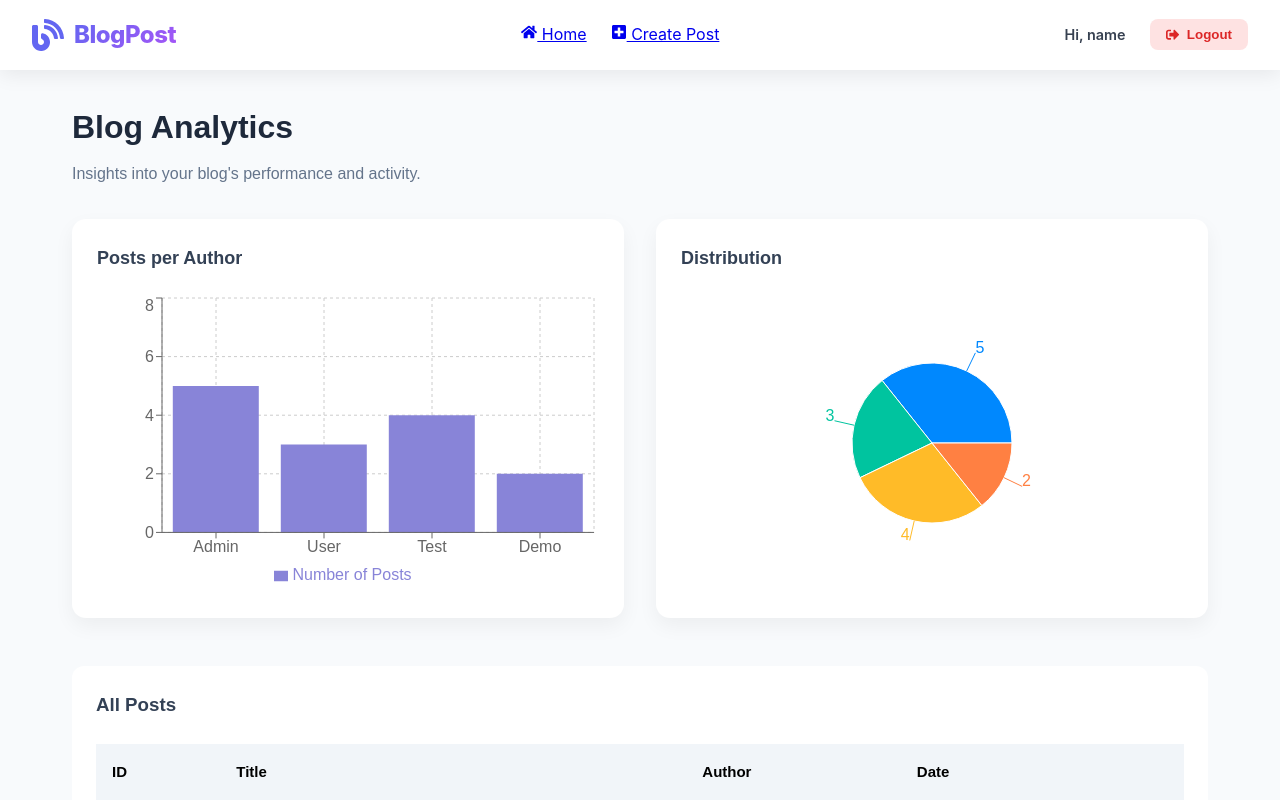
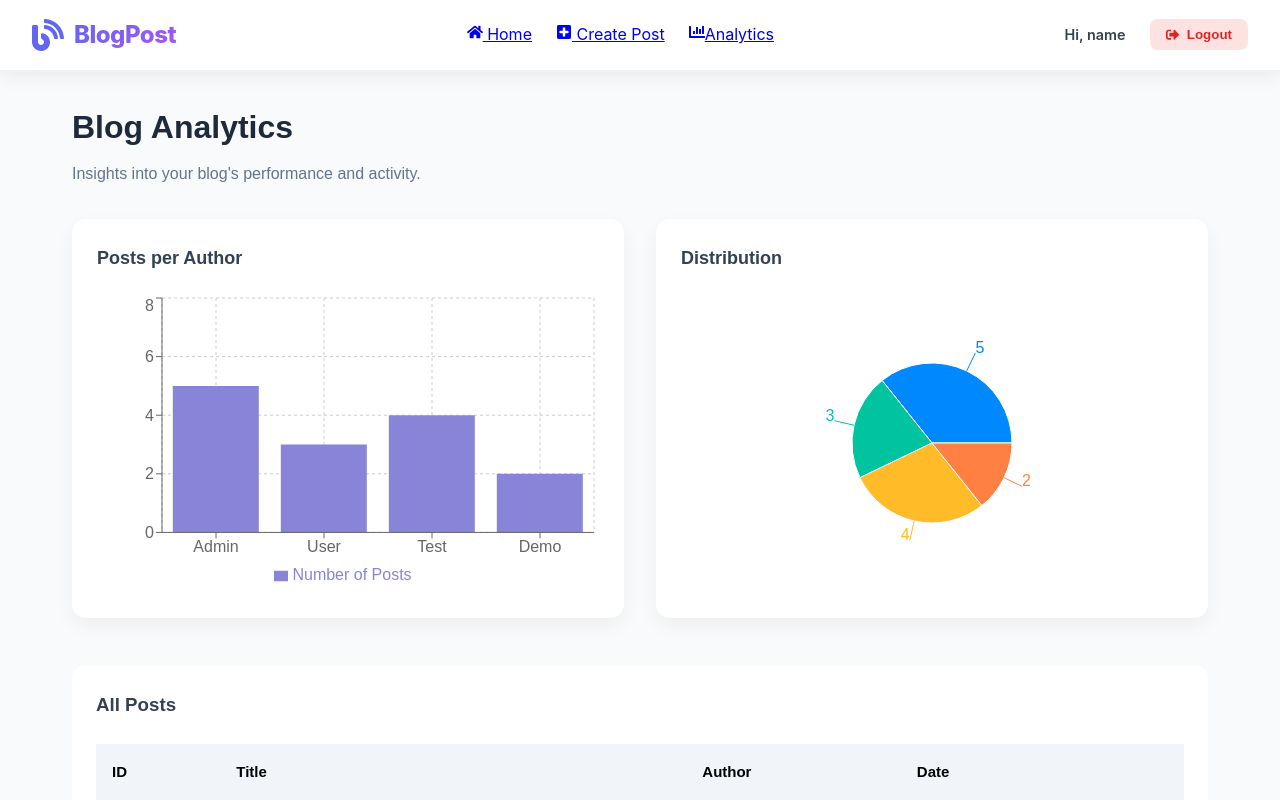
Before and after one commit to payalvanpariya341/blogpost-management, a React (Vite) app: page /analytics in a window 1280 px wide. Shown: the top 800 px of the page. Built offline with nearby package versions, Linux system fonts and the light colour scheme; sample sign-in values are in the browser's storage.

Commit message:
[PV][navbar updated]

```diff
--- a/src/Component/Navbar.jsx
+++ b/src/Component/Navbar.jsx
@@ -1,4 +1,4 @@
-import { FaBlog, FaHome, FaPlusSquare, FaSignOutAlt } from "react-icons/fa";
+import { FaBlog, FaChartBar, FaHome, FaPlusSquare, FaSignOutAlt } from "react-icons/fa";
 import { NavLink, useNavigate } from "react-router-dom";
 import "./Navbar.css";
 
@@ -9,8 +9,8 @@ const Navbar = () => {
   const userName = loginData?.email?.split("@")[0] || "User";
 
   const handleLogout = () => {
-    localStorage.removeItem("loginData");  // remove login
-    navigate("/login");                   // redirect to login
+    localStorage.removeItem("loginData");
+    navigate("/login");
   };
 
   return (
@@ -32,6 +32,12 @@ const Navbar = () => {
           <NavLink to="/create-post" className="nav-item">
             <FaPlusSquare className="nav-icon" /> Create Post
           </NavLink>
+
+
+          <NavLink to="/Analytics" className="nav-item">
+            <FaChartBar className="nav-icon" />
+            Analytics
+          </NavLink>
         </div>
 
         {/* Right Side */}
```
